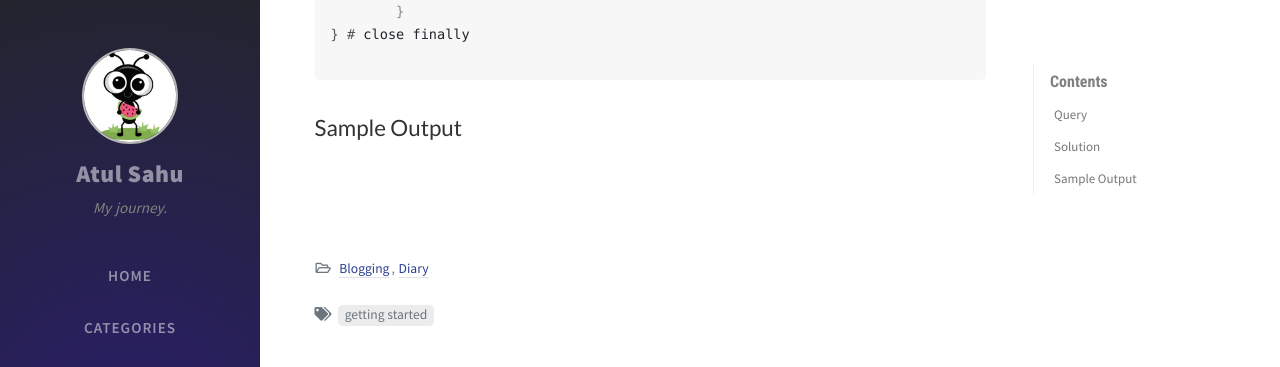
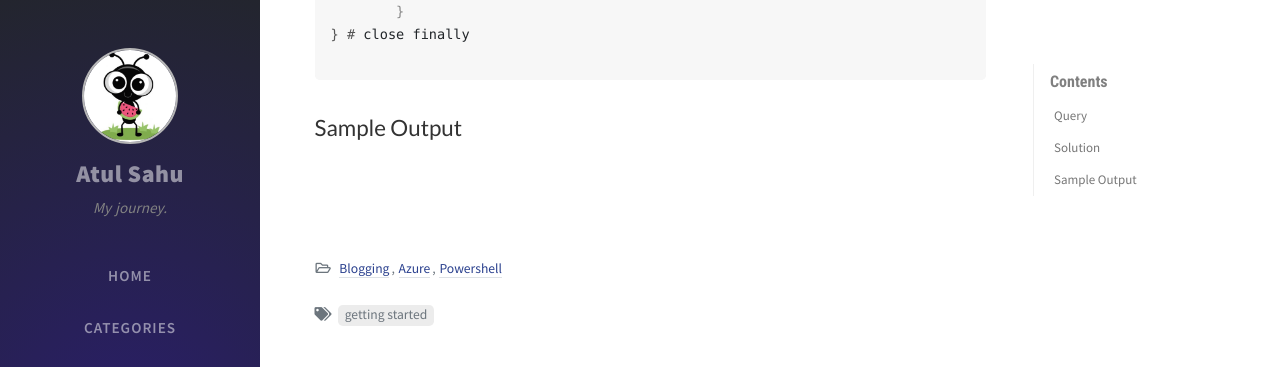
Before and after one commit to atul-ram/atul-ram.github.io, a Jekyll site: the page built from _posts/2020-07-27-acess-database-using-powershell.md, in a window 1280 px wide and 900 px high, scrolled down 2512 px. Shown: the top 367 px of the window. Built offline with Jekyll 4.4.1, drawn with Linux system fonts in a browser that asks for light colours; nearby versions of some CDN libraries; comment, search, counter and statistics services are not loaded.

```diff
--- a/_posts/2020-07-27-acess-database-using-powershell.md
+++ b/_posts/2020-07-27-acess-database-using-powershell.md
@@ -2,7 +2,7 @@
 title:  service principal access database using powershell
 author: Atul Sahu
 date: 2020-07-27 16:33:00 +0000
-categories: [Blogging, Diary]
+categories: [Blogging, Azure, Powershell]
 tags: [getting started]
 math: true
 ---
```
Also changed, not shown: README.md.
